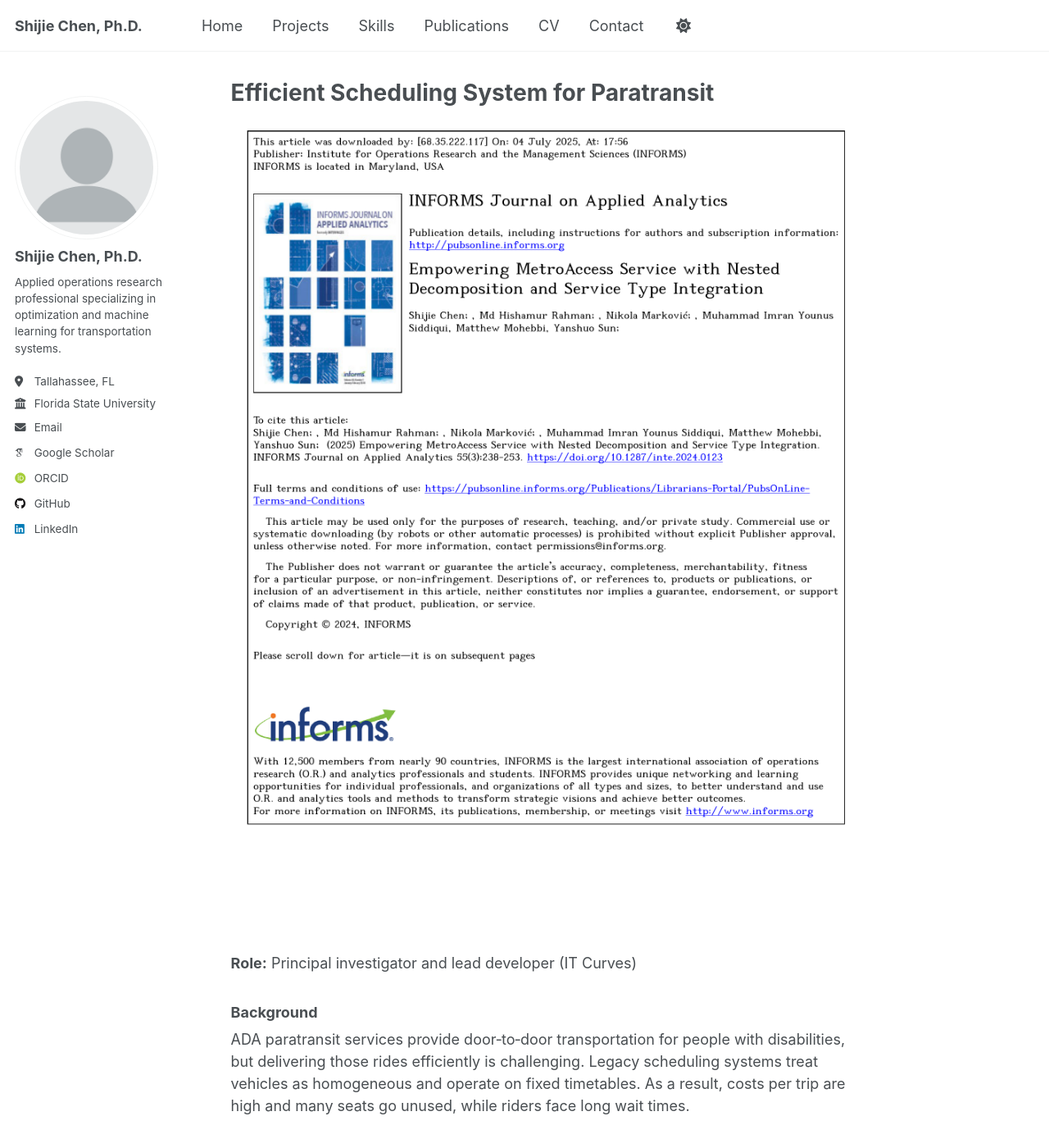
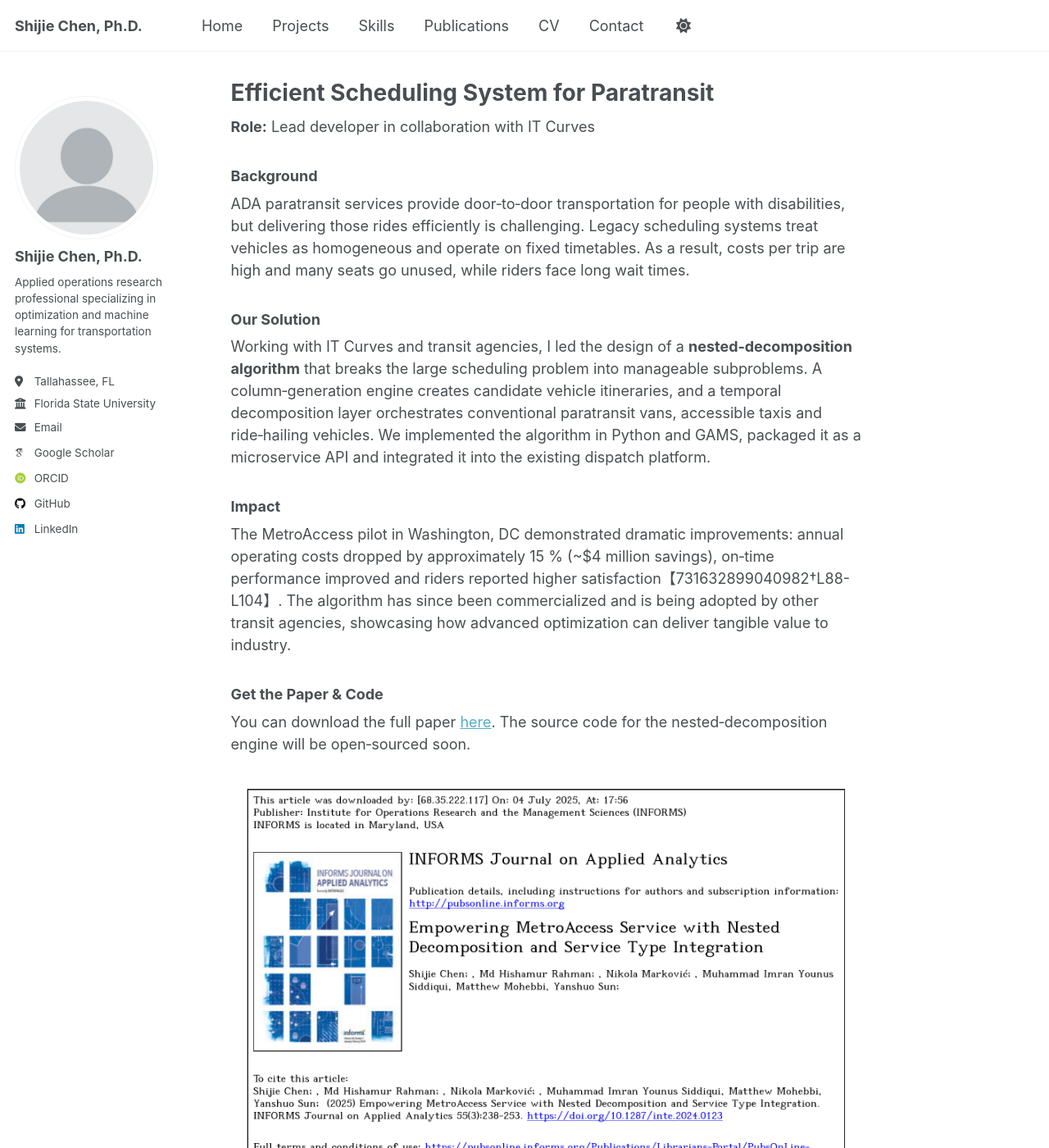
Before and after one commit to ShijieChen01/shijiechen01.github.io, a Jekyll site: the page built from _pages/efficient-scheduling.md, in a window 1280 px wide and 1400 px high. Shown: the whole window at 82% size. Built offline with Jekyll 4.4.1, drawn with Linux system fonts in a browser that asks for light colours; some web fonts are replaced; a script that is not in the unit is left out.

Commit message:
Update efficient-scheduling.md

```diff
--- a/_pages/efficient-scheduling.md
+++ b/_pages/efficient-scheduling.md
@@ -5,9 +5,9 @@ permalink: /projects/efficient-scheduling/
 author_profile: true
 ---
 
-<p><img src="{{ site.baseurl }}/assets/img/empowering-metroaccess.png" alt="Nested decomposition algorithm illustration" style="max-width:100%; height:auto;" /></p>
 
-**Role:** Principal investigator and lead developer (IT Curves)
+
+**Role:** Lead developer in collaboration with IT Curves
 
 ### Background
 
@@ -24,3 +24,5 @@ The MetroAccess pilot in Washington, DC demonstrated dramatic improvements: ann
 ### Get the Paper & Code
 
 You can download the full paper [here]({{ site.baseurl }}/files/empowering-metroaccess.pdf).  The source code for the nested‑decomposition engine will be open‑sourced soon.
+
+<p><img src="{{ site.baseurl }}/assets/img/empowering-metroaccess.png" alt="Nested decomposition algorithm illustration" style="max-width:100%; height:auto;" /></p>
```
